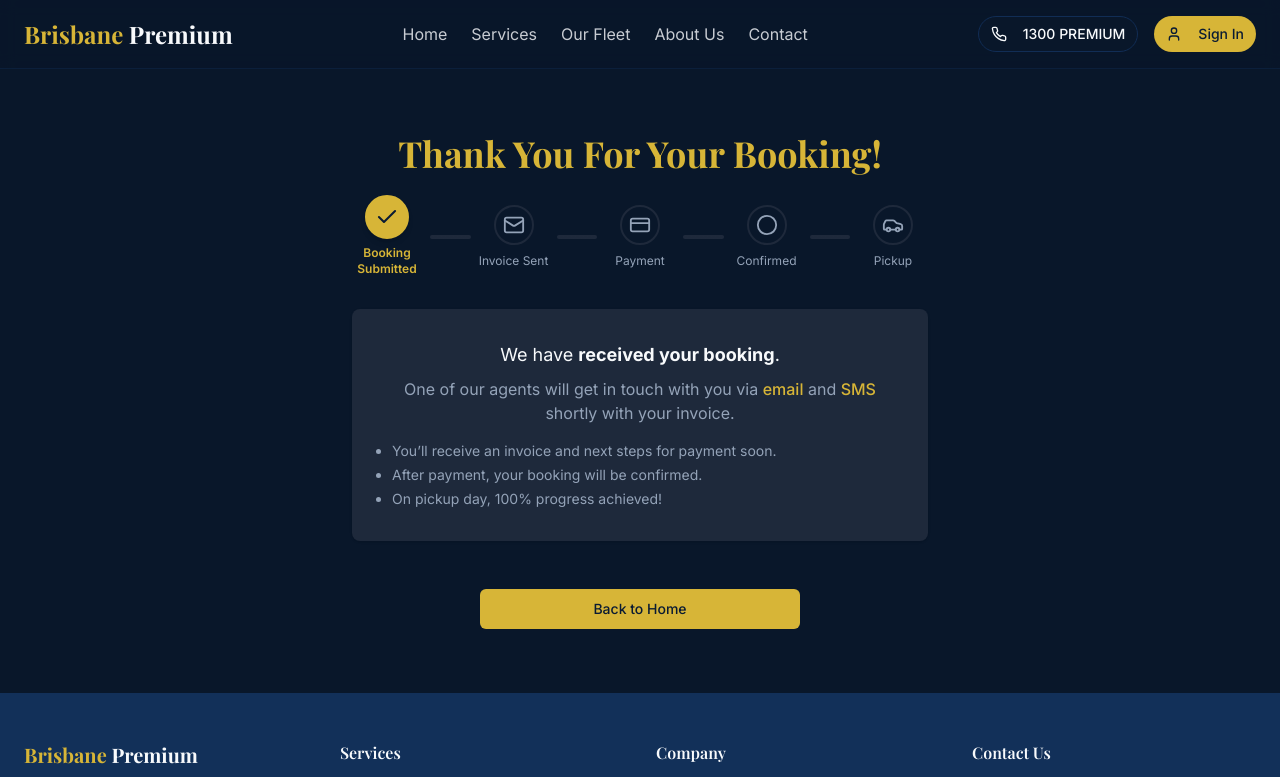
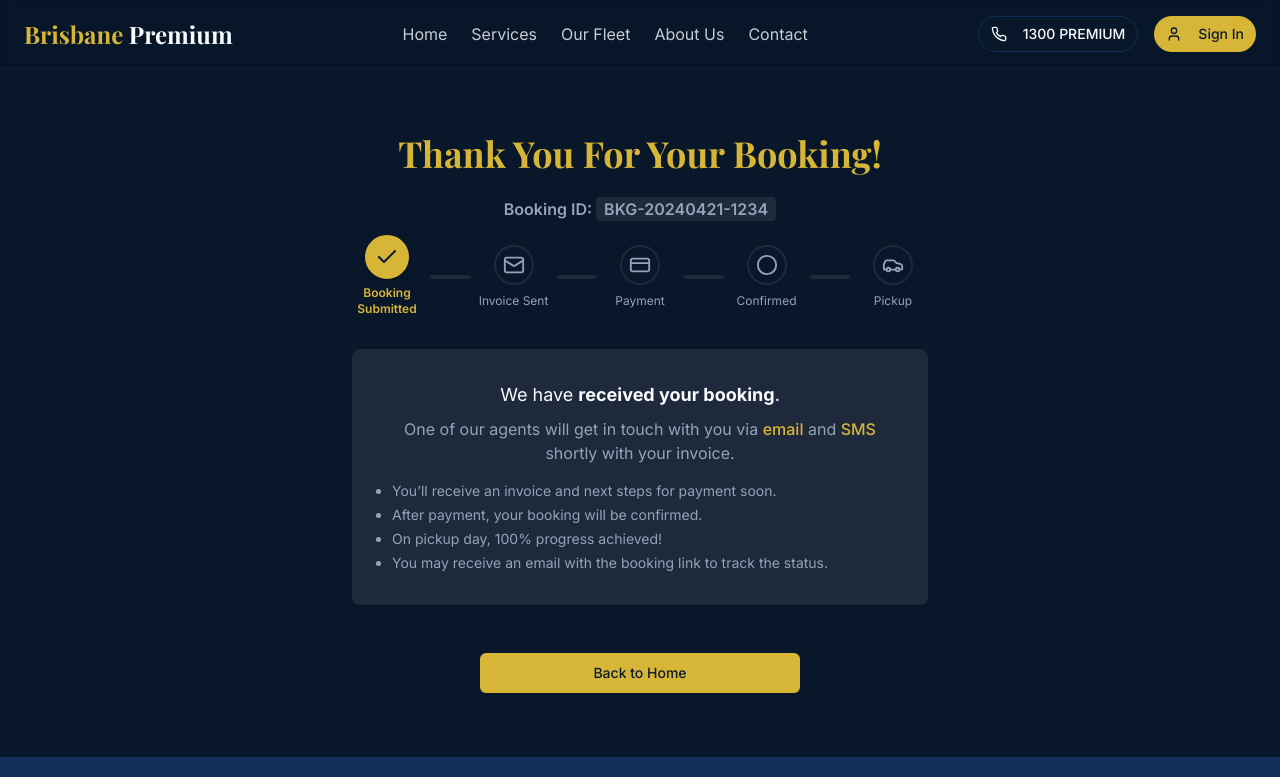
Before and after one commit to midhuncloudstick/taxi-adminpanel-develop, a React (Vite) app: page /booking-confirmation in a window 1280 px wide. Shown: the top 777 px of the page. Built offline with nearby package versions, Linux system fonts and the light colour scheme.

Commit message:
feat: Add booking ID and email notification
Display the booking ID and add a bullet point about receiving an email for status tracking on the booking confirmation page.

```diff
--- a/src/pages/BookingConfirmation.tsx
+++ b/src/pages/BookingConfirmation.tsx
@@ -5,6 +5,9 @@ import Header from "@/components/Header";
 import Footer from "@/components/Footer";
 import ProgressFlow from "@/components/ProgressFlow";
 import { Button } from "@/components/ui/button";
+
+// Mock booking ID (in a real app, this would come from backend or route param)
+const bookingId = "BKG-20240421-1234";
 
 const phases = [
   { label: "Booking Submitted", icon: <span className="font-bold">1</span> },
@@ -23,6 +26,10 @@ const BookingConfirmation = () => {
       <main className="flex-grow container-custom py-16">
         <div className="max-w-xl mx-auto text-center">
           <h1 className="text-3xl md:text-4xl font-bold mb-6 text-primary">Thank You For Your Booking!</h1>
+          {/* Display booking ID */}
+          <div className="mb-4 text-base font-semibold text-muted-foreground">
+            Booking ID: <span className="bg-muted px-2 py-0.5 rounded">{bookingId}</span>
+          </div>
           <ProgressFlow currentPhase={0} />
           <div className="bg-muted px-6 py-8 rounded-lg shadow my-8">
             <p className="text-lg mb-2">
@@ -35,6 +42,10 @@ const BookingConfirmation = () => {
               <li>You’ll receive an invoice and next steps for payment soon.</li>
               <li>After payment, your booking will be confirmed.</li>
               <li>On pickup day, 100% progress achieved!</li>
+              {/* New bullet point for tracking email */}
+              <li>
+                You may receive an email with the booking link to track the status.
+              </li>
             </ul>
           </div>
           <Button onClick={() => navigate("/")} className="w-full max-w-xs mt-4">
```
